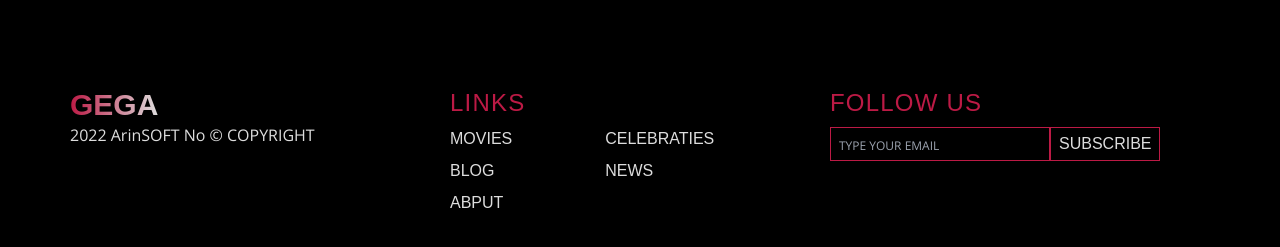
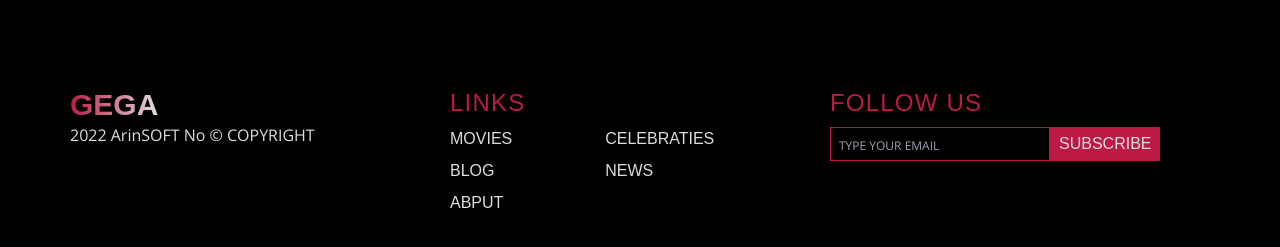
Before and after one commit to enginyz/Arin-Clone-Project, a website: page public/index.html in a window 1280 px wide. Shown: the part 2572-2819 px from the top of the page. Drawn offline with nearby package versions, Linux system fonts and the light colour scheme; a web font is replaced by a local one.

Commit message:
Fixed Subscribe Button

```diff
--- a/public/index.html
+++ b/public/index.html
@@ -554,7 +554,7 @@
                   <h2 class="mb-2 text-gega-red">FOLLOW US</h2>
                   <form action="" class="flex">
                     <input class="py-1 px-2 bg-transparent border border-gega-red placeholder:text-xs outline-none" placeholder="TYPE YOUR EMAIL" type="text">
-                    <button class="py-1 px-2 bg-transparent border border-gega-red bg-gega-red font-gemunu uppercase">Subscribe</button>
+                    <button class="py-1 px-2 border border-gega-red bg-gega-red font-gemunu uppercase">Subscribe</button>
                   </form>
                </div>
          </div>
```
